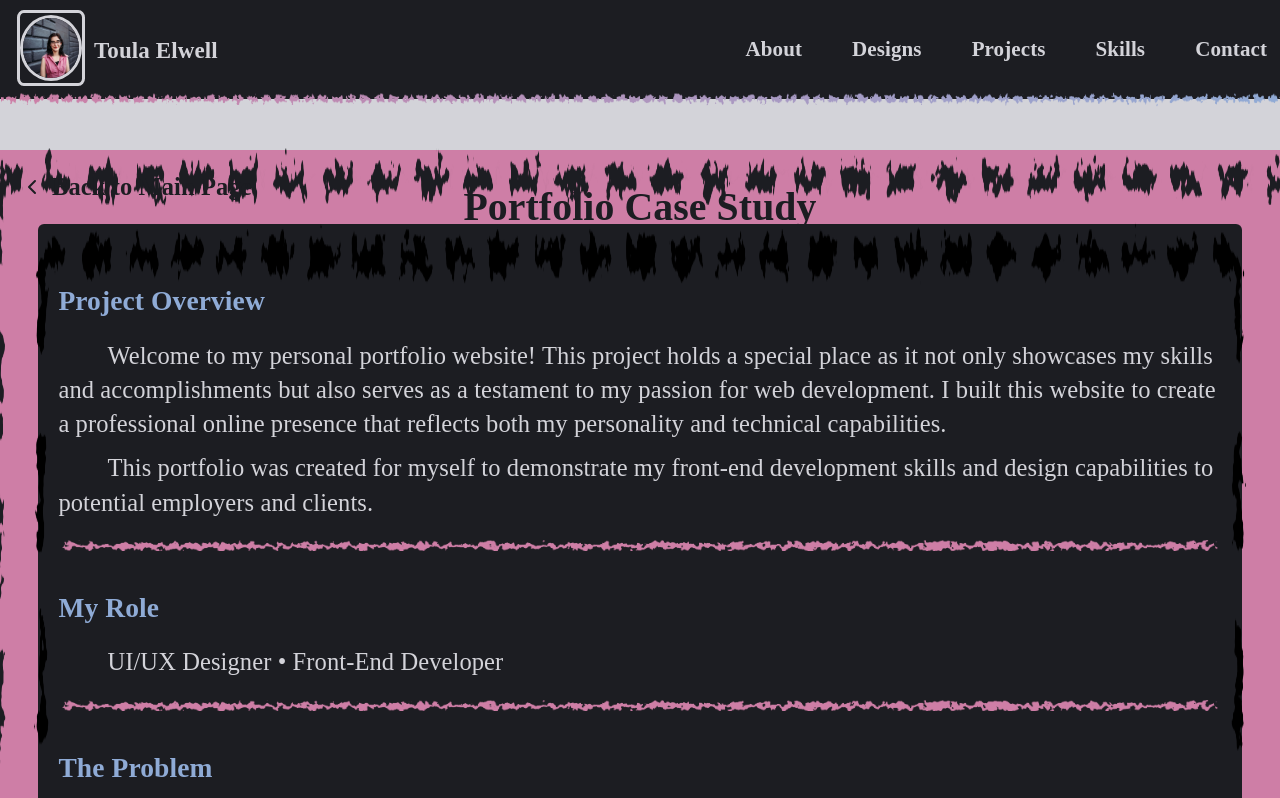
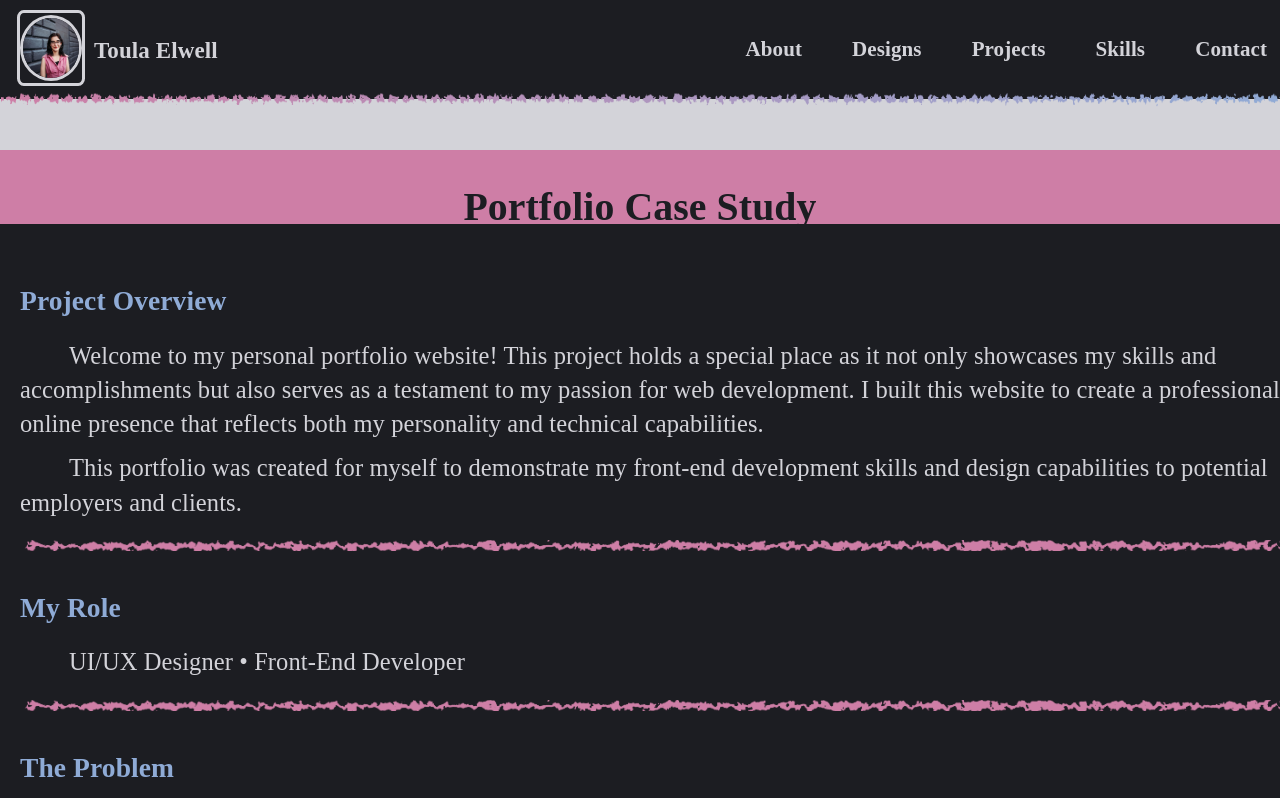
Before and after one commit to tae9467/tae9467.github.io, a plain HTML site: page case-studies.html in a window 1280 px wide. Shown: the top 798 px of the page. Drawn offline with Linux system fonts and the light colour scheme; a web font is replaced by a local one.

Commit message:
UPDATING

```diff
--- a/Resources/case-studies.css
+++ b/Resources/case-studies.css
@@ -13,20 +13,9 @@
     margin-top: 150px;
 }
 
-/* Border image overlay */
+/* Border image overlay - removed */
 #case-studies::after {
-    content: "";
-    position: absolute;
-    top: -6px;
-    left: -12px;
-    width: 103%;
-    height: 101.5%;
-    background: url("./Images/skillsPinkBackgroundBorder.png") no-repeat center;
-    background-size: 100% 100%;
-    z-index: 2;
-    pointer-events: none;
-    overflow: visible;
-    z-index: 1;
+    display: none !important;
 }
 
 #case-studies h2 {
@@ -37,26 +26,17 @@
 .caseStudiesContainer {
     background-color: hsl(222, 10%, 12%);
     position: relative;
-    width: 94%;
+    width: 102%;
     margin: auto;
     padding-bottom: 11px;
-    border-radius: 6px;
+    border-radius: 0px;
     z-index: 1;
-    overflow: visible;
+    overflow: hidden;
 }
 
-/* Border image overlay for case studies container */
+/* Border image overlay for case studies container - removed */
 .caseStudiesContainer::after {
-    content: "";
-    position: absolute;
-    top: -8px;
-    left: -0.5%;
-    width: 101%;
-    height: 101.5%;
-    background: url("./Images/skillsBlackBackgroundBorder.png") no-repeat center;
-    background-size: 100% 100%;
-    z-index: 2;
-    pointer-events: none;
+    display: none !important;
 }
 
 .caseStudy {
@@ -163,8 +143,8 @@
     right: 30px;
     background-color: hsl(330, 45%, 65%);
     color: hsl(222, 10%, 12%);
-    border: 3px solid hsl(222, 10%, 12%);
-    border-radius: 50px;
+    border: 3px dashed transparent;
+    border-radius: 7px;
     padding: 12px 20px;
     cursor: pointer;
     font-family: 'Metal', serif;
@@ -178,10 +158,19 @@
     box-shadow: 0 4px 6px rgba(0, 0, 0, 0.3);
 }
 
+.scrollToTopButton img {
+    position: absolute;
+    width: 167px;
+    bottom: -12px;
+    left: -9px;
+    height: 78px;
+    z-index: -1;
+}
+
 .scrollToTopButton:hover {
     background-color: hsl(222, 10%, 12%);
     color: hsl(330, 45%, 65%);
-    border-color: hsl(330, 45%, 65%);
+    font-weight: bold;
     transform: translateY(-2px);
     box-shadow: 0 6px 8px rgba(0, 0, 0, 0.4);
 }
@@ -215,6 +204,15 @@
         font-size: 14px;
     }
 
+    .scrollToTopButton img {
+        position: absolute;
+        width: 149px;
+        bottom: -12px;
+        left: -8px;
+        height: 69px;
+        z-index: -1;
+    }
+
     .caseStudy {
         padding: 15px;
     }
--- a/case-studies.html
+++ b/case-studies.html
@@ -68,12 +68,6 @@
 
         <main>
             <section id="case-studies">
-                <a href="index.html" class="backArrow">
-                    <svg width="24" height="24" viewBox="0 0 24 24" fill="none" xmlns="http://www.w3.org/2000/svg">
-                        <path d="M15 18L9 12L15 6" stroke="currentColor" stroke-width="2" stroke-linecap="round" stroke-linejoin="round"/>
-                    </svg>
-                    Back to Main Page
-                </a>
                 <h2 id="caseStudyTitle">Case Studies</h2>
                 <div class="mySkills caseStudiesContainer">
                     <!-- Portfolio Website Case Study -->
@@ -294,6 +288,7 @@
         </main>
 
         <button id="scrollToTop" class="scrollToTopButton hidden" onclick="scrollToTop()" aria-label="Scroll to top">
+            <img src="./Resources/Images/AboutMeButtonBorder.png" alt="button border with texture">
             <svg width="24" height="24" viewBox="0 0 24 24" fill="none" xmlns="http://www.w3.org/2000/svg">
                 <path d="M18 15L12 9L6 15" stroke="currentColor" stroke-width="2" stroke-linecap="round" stroke-linejoin="round"/>
             </svg>
```
